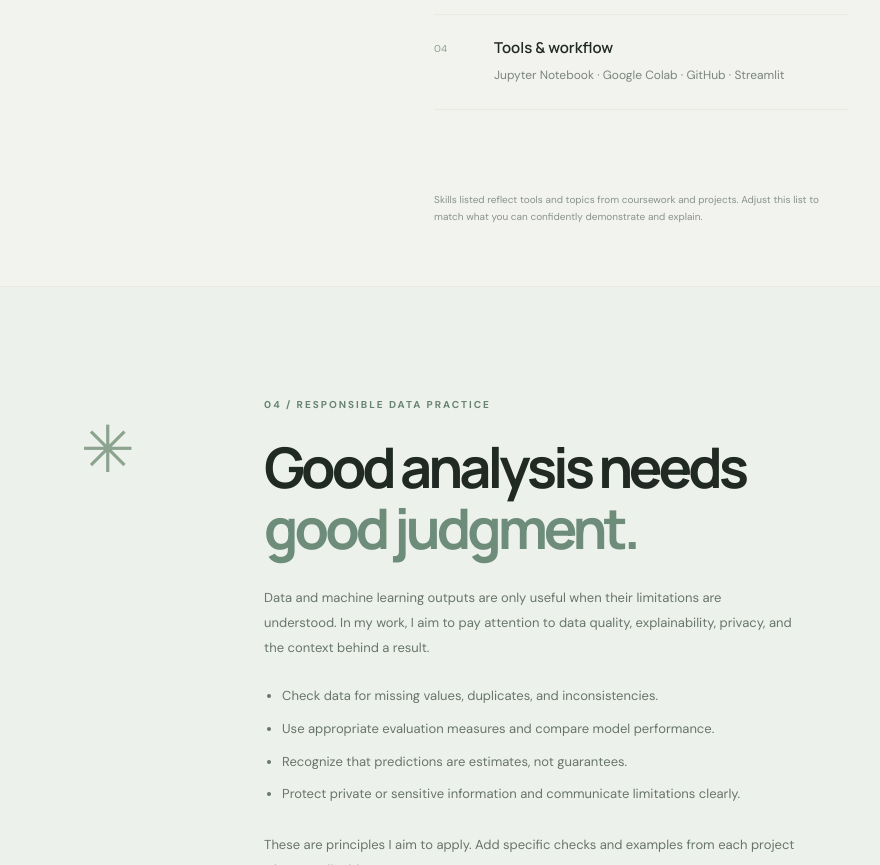
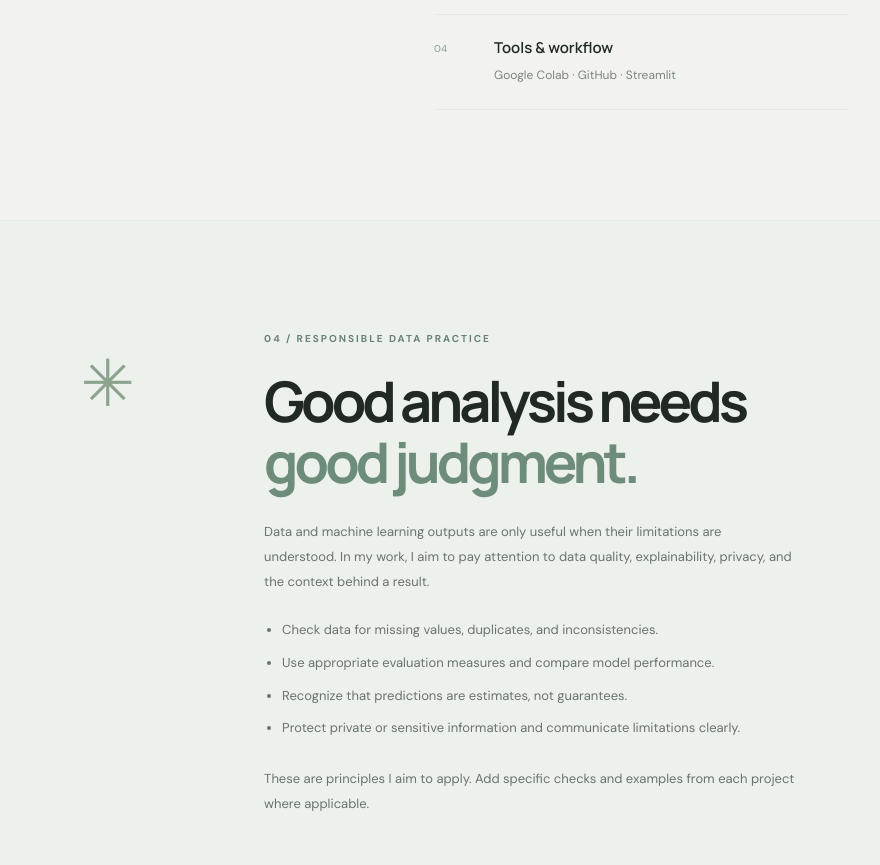
Before and after one commit to Gurleen184/glnu890.github.io, a plain HTML site: page index.html in a window 1280 px wide. Shown: the part 4113-4978 px from the top of the page, without its empty margins (201-1081 px from the left). Drawn offline with Linux system fonts and the light colour scheme.

Commit message:
Update index.html

```diff
--- a/index.html
+++ b/index.html
@@ -142,9 +142,8 @@
         <div class="skill-group"><span class="skill-number">01</span><div><h3>Programming & data</h3><p>Python · Pandas · NumPy · SQL · Basic Java</p></div></div>
         <div class="skill-group"><span class="skill-number">02</span><div><h3>Analytics & visualization</h3><p>Excel · Power BI · Data cleaning · Exploratory data analysis · Dashboards</p></div></div>
         <div class="skill-group"><span class="skill-number">03</span><div><h3>Machine learning</h3><p>Regression · Classification · Model evaluation · Feature engineering · Scikit-learn</p></div></div>
-        <div class="skill-group"><span class="skill-number">04</span><div><h3>Tools & workflow</h3><p>Jupyter Notebook · Google Colab · GitHub · Streamlit</p></div></div>
+        <div class="skill-group"><span class="skill-number">04</span><div><h3>Tools & workflow</h3><p>Google Colab · GitHub · Streamlit</p></div></div>
       </div>
-      <p class="section-footnote">Skills listed reflect tools and topics from coursework and projects. Adjust this list to match what you can confidently demonstrate and explain.</p>
     </section>
 
     <section class="section responsible-section">
```
